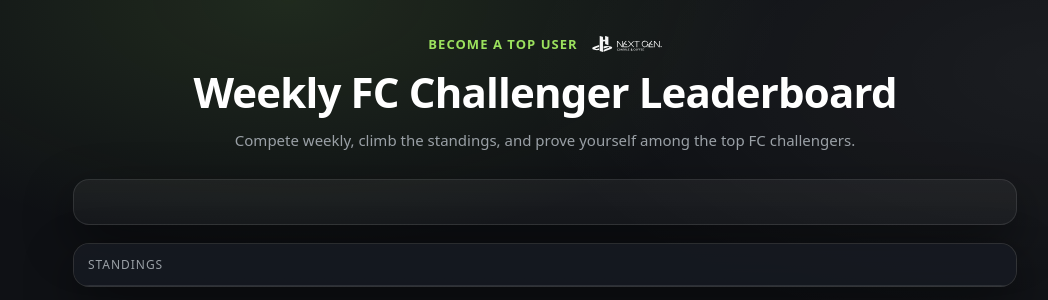
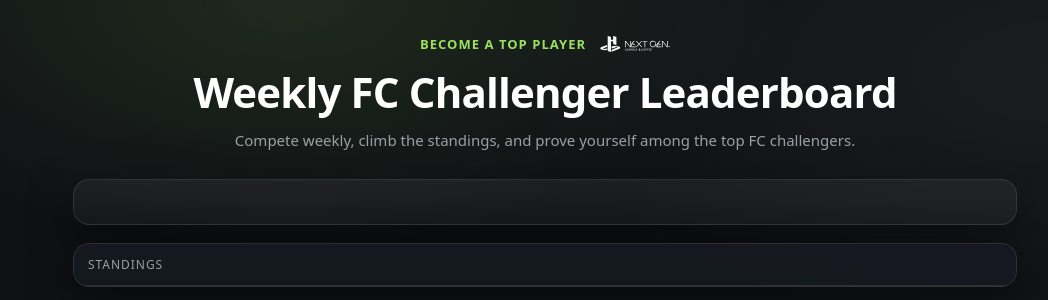
Before and after one commit to kiteAether/fc26-leaderboard, a FastAPI app: template app/templates/leaderboard.html in a window 1280 px wide. Shown: the top 300 px of the page, without its empty margins (95-1143 px from the left). Run offline with FastAPI, Linux system fonts and the light colour scheme; the template is opened without the code that fills it, so the values that code supplies are empty.

Commit message:
polished_LD_6

```diff
--- a/app/templates/leaderboard.html
+++ b/app/templates/leaderboard.html
@@ -385,7 +385,7 @@
 
     <div class="hero">
       <div class="eyebrow">
-        <span class="eyebrowText">Become a top user</span>
+        <span class="eyebrowText">Become a top player</span>
         <img src="/static/fc26_logo_white.svg" alt="FC26 Logo" class="eyebrowLogo">
       </div>
 
```
